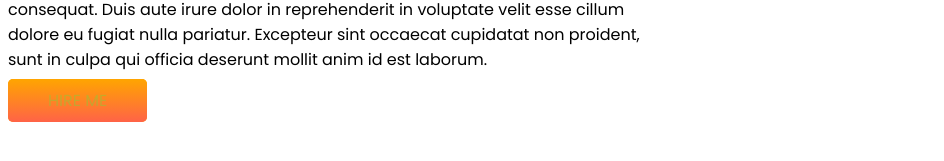
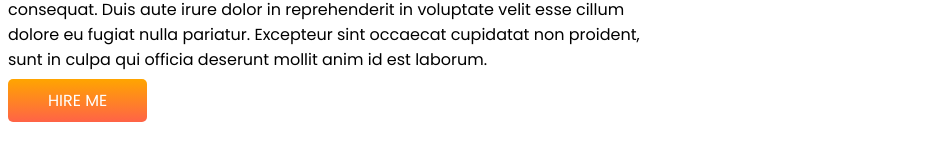
Before and after one commit to x55ta/developer-portfolio, a plain HTML site: page index.html in a window 1280 px wide. Shown: the part 307-468 px from the top of the page, without its empty margins (0-944 px from the left). Drawn offline with Linux system fonts and the light colour scheme.

Commit message:
added style to hire me

```diff
--- a/style.css
+++ b/style.css
@@ -32,9 +32,8 @@ section{
 .link-button{
     text-decoration:none;
     background-image: linear-gradient(orange, tomato);
-    background-color:orange;
-    color: rgba(103, 224, 63, 0.378);
-    font: bold;
+    color: white;
+    font weight: 700;
     padding: 10px 40px ;
     border-radius: 5px;
 }
```
